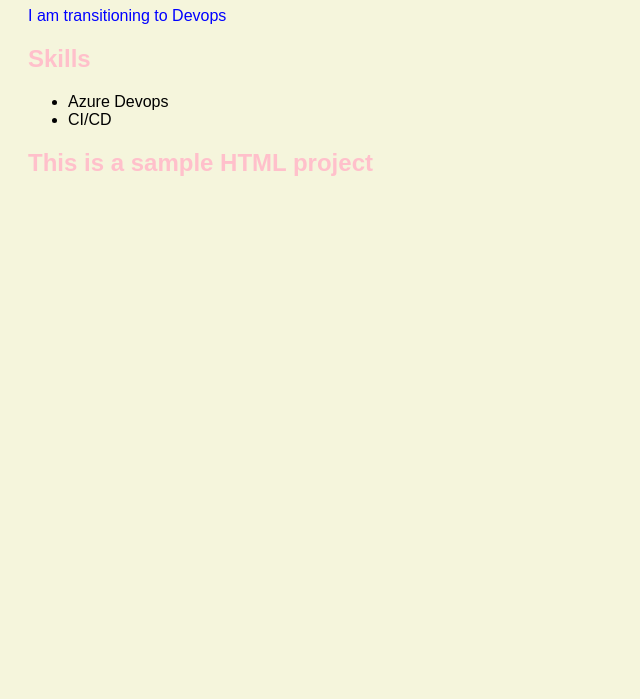
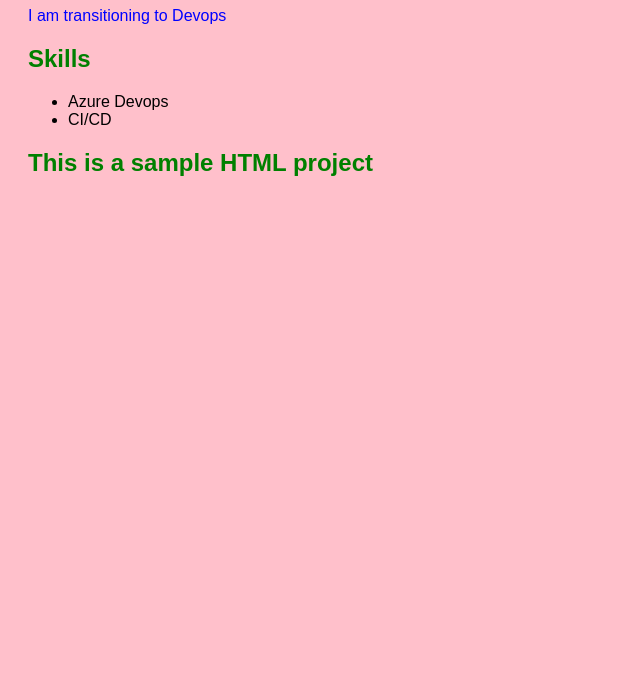
Before and after one commit to sharmaso11/HTML-Application, a plain HTML site: page index.html in a window 1280 px wide. Shown: the part 101-800 px from the top of the page, without its empty margins (0-640 px from the left). Drawn offline with Linux system fonts and the light colour scheme.

Commit message:
Update style.css

```diff
--- a/style.css
+++ b/style.css
@@ -1,5 +1,5 @@
-body {font-family: Arial, Helvetica, sans-serif;background-color: beige;color: azure;padding: 20px; }
+body {font-family: Arial, Helvetica, sans-serif;background-color: pink;color: azure;padding: 20px; }
 h1 {color:blue}
-h2 {color:pink}
+h2 {color:green}
 p {color:blue}
 li {color:black}
```
